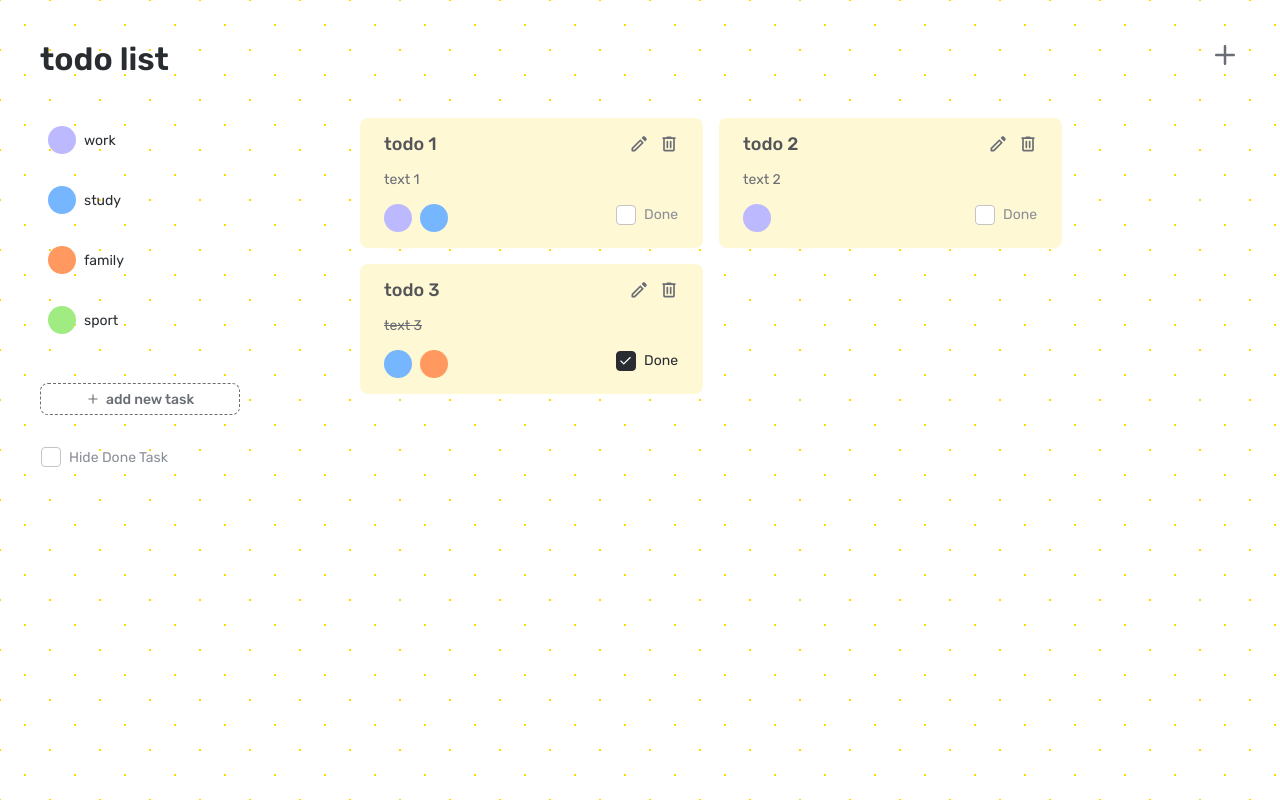
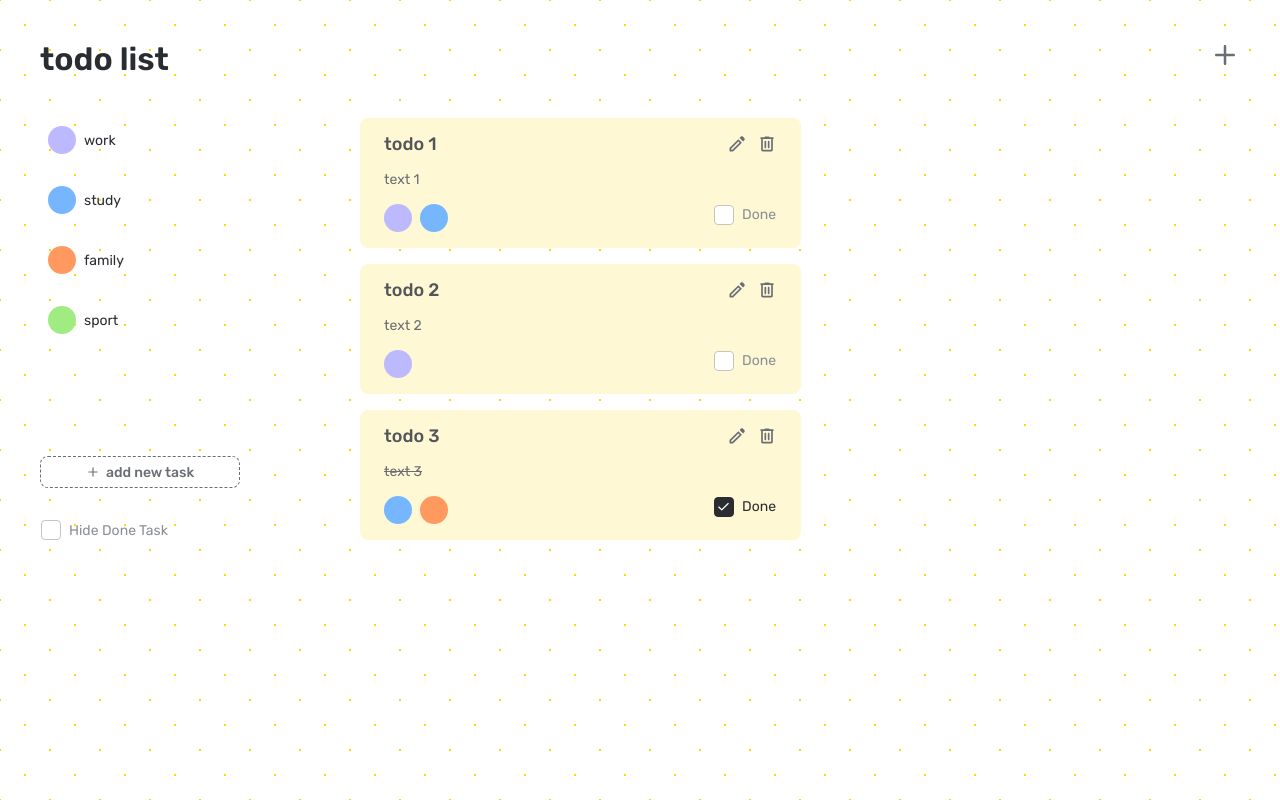
Before and after one commit to SlavaAndreievvvv/react-todo-list-app, a React (Vite) app: page / in a window 1280 px wide. Built offline with nearby package versions, Linux system fonts and the light colour scheme.

Commit message:
⚡️ limit height for todos

```diff
--- a/src/App/App.module.css
+++ b/src/App/App.module.css
@@ -91,7 +91,9 @@
   flex-wrap: wrap;
   gap: 16px;
   justify-content: center;
+  max-height: 55vh;
   height: 100%;
+  overflow-y: scroll;
 }
 @media (min-width: 720px) {
   .todoList {
--- a/src/components/TodoCard/TodoCard.module.css
+++ b/src/components/TodoCard/TodoCard.module.css
@@ -1,13 +1,16 @@
 .card {
-  max-width: 441px;
-  width: 100%;
-  min-width: 343px;
-  max-height: 100%;
+  width: 343px;
+  height: 100%;
   left: 20px;
   top: 20px;
   background: var(--color-orange-2);
   border-radius: 8px;
   padding: 16px 24px;
+}
+@media (min-width: 720px) {
+  .card {
+    width: 441px;
+  }
 }
 .cardTitle {
   font-weight: 500;
--- a/src/hooks/useTodo.jsx
+++ b/src/hooks/useTodo.jsx
@@ -49,12 +49,12 @@ export const useTodo = (activeTagId) => {
 
   const onCreateTodo = (newTodo) => {
     setTodoList((prevState) => [
-      ...prevState,
       {
         id: Date.now(),
         done: false,
         ...newTodo,
       },
+      ...prevState,
     ]);
     setEditId(null);
   };
```
